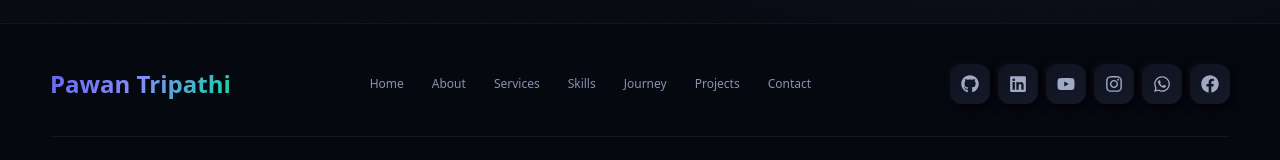
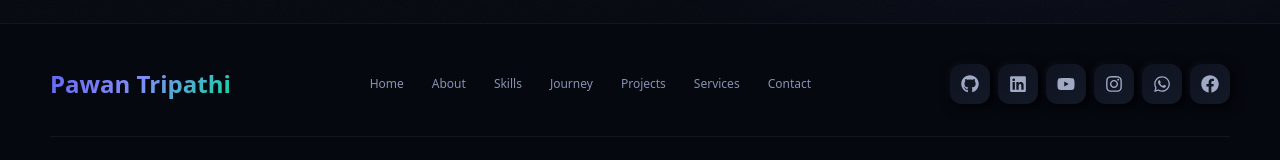
Before and after one commit to tripathipawan/My-Personal-Portfolio, a React (Vite) app: page / in a window 1280 px wide. Shown: the part 7155-7315 px from the top of the page. Built offline with nearby package versions, Linux system fonts and the light colour scheme.

Commit message:
Update Footer.jsx

```diff
--- a/src/components/layout/Footer.jsx
+++ b/src/components/layout/Footer.jsx
@@ -59,10 +59,10 @@ function smoothScroll(id) {
 const NAV = [
   "home",
   "about",
-  "services",
   "skills",
   "journey",
   "projects",
+  "services",
   "contact",
 ];
 
```
